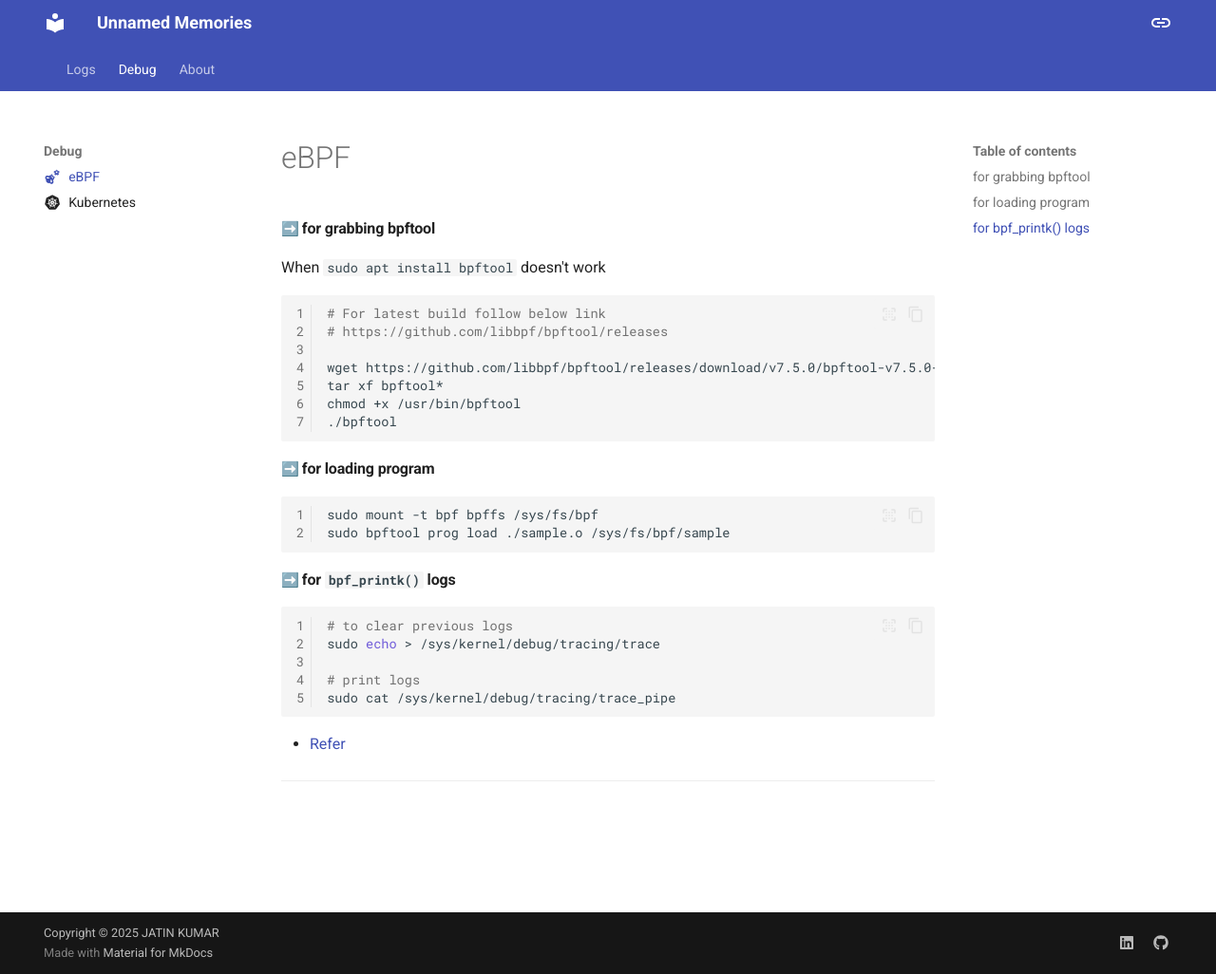
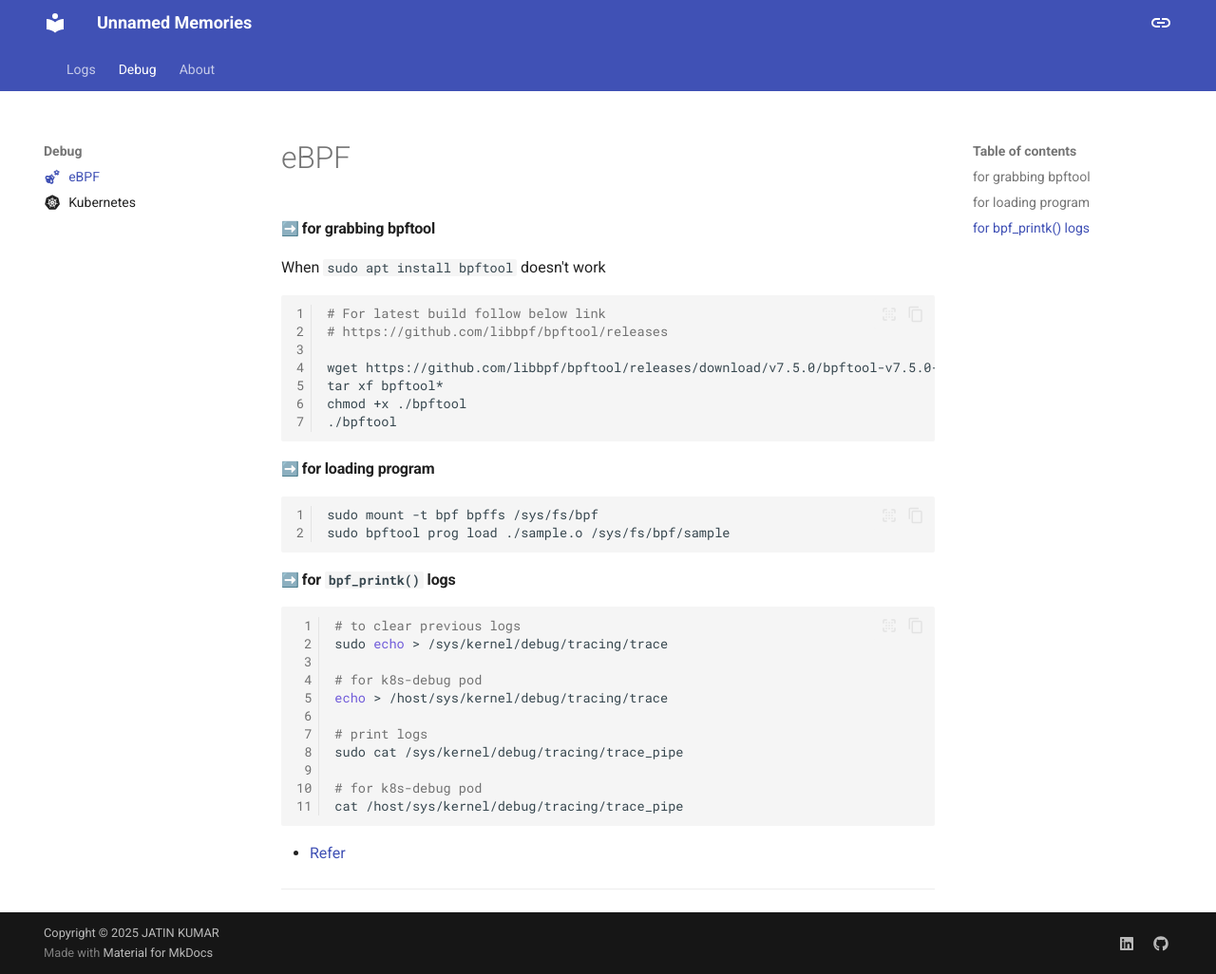
Before and after one commit to h0x0er/h0x0er.github.io, an MkDocs documentation site: the page built from docs/debug/ebpf.md, in a window 1280 px wide and 1026 px high. Shown: the whole window at 95% size. Built offline with MkDocs 1.6.1 and Material for MkDocs 9.7.7, drawn with Linux system fonts in a browser that asks for light colours; emoji names are drawn with the system emoji font.

Commit message:
Update ebpf.md

````diff
--- a/docs/debug/ebpf.md
+++ b/docs/debug/ebpf.md
@@ -14,7 +14,7 @@ When `sudo apt install bpftool` doesn't work
 
 wget https://github.com/libbpf/bpftool/releases/download/v7.5.0/bpftool-v7.5.0-amd64.tar.gz
 tar xf bpftool*
-chmod +x /usr/bin/bpftool
+chmod +x ./bpftool
 ./bpftool
 
 ```
@@ -36,8 +36,14 @@ sudo bpftool prog load ./sample.o /sys/fs/bpf/sample
 # to clear previous logs
 sudo echo > /sys/kernel/debug/tracing/trace
 
+# for k8s-debug pod
+echo > /host/sys/kernel/debug/tracing/trace
+
 # print logs
 sudo cat /sys/kernel/debug/tracing/trace_pipe
+
+# for k8s-debug pod
+cat /host/sys/kernel/debug/tracing/trace_pipe
 ```
 
 - [Refer](https://unix.stackexchange.com/questions/747990/how-to-clear-the-sys-kernel-debug-tracing-trace-pipe-quickly)
````
